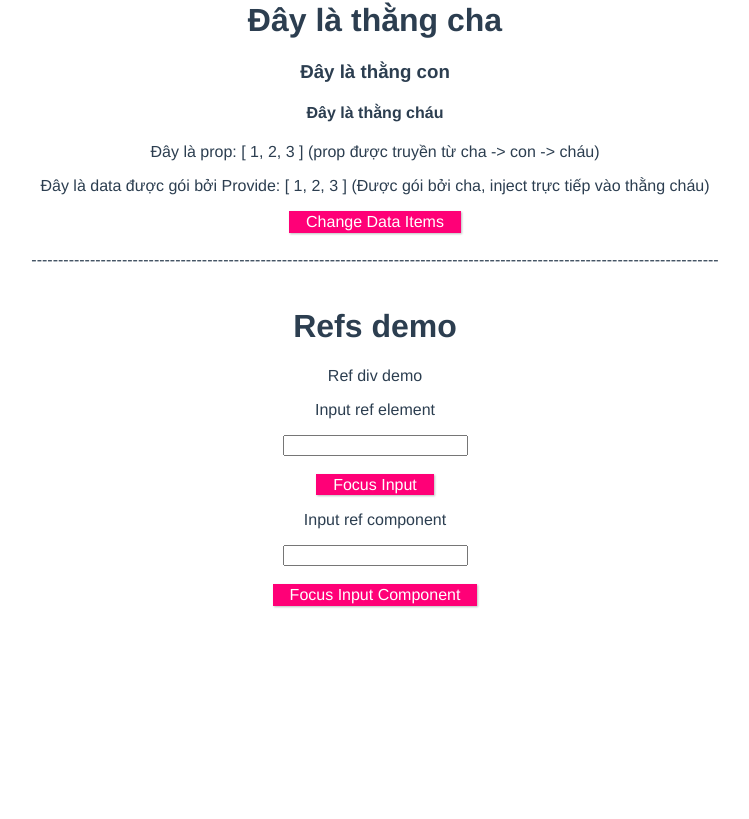
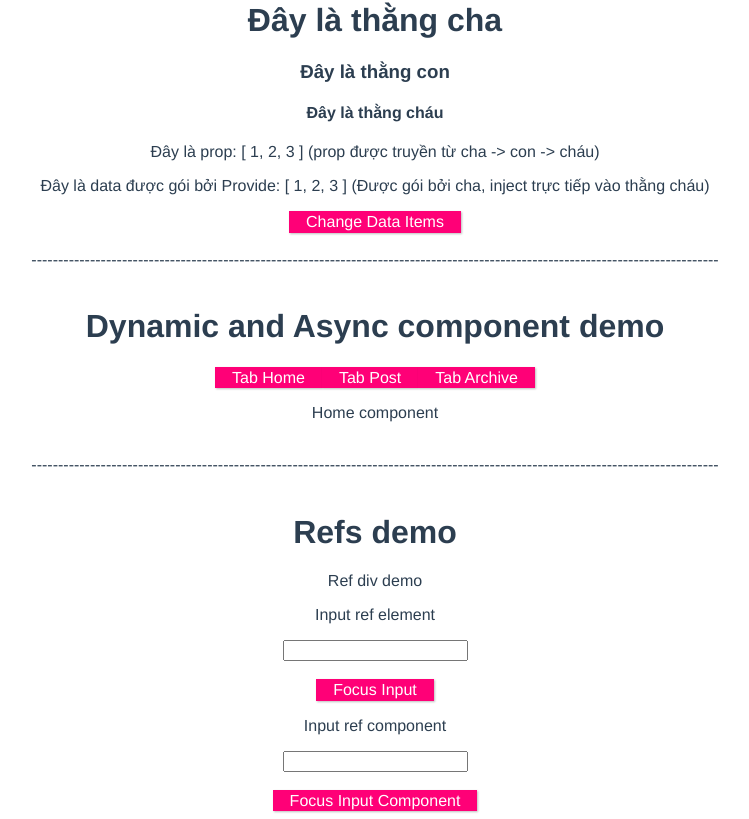
Before and after one commit to quangtran1357/vue-cli-demo, a Vue app: page / in a window 1280 px wide. Shown: the part 1547-2366 px from the top of the page, without its empty margins (265-1014 px from the left). Before the commit the page ends 2161 px from the top, so only its background shows below. Built offline with nearby package versions, Linux system fonts and the light colour scheme.

Commit message:
add_dynamic_and_async_component

```diff
--- a/src/App.vue
+++ b/src/App.vue
@@ -20,13 +20,16 @@
     <br>
     <div>---------------------------------------------------------------------------------------------------------------------------------</div>
     <br>
-    <!-- <tabs/> -->
+    <tabs/>
+    <br>
+    <div>---------------------------------------------------------------------------------------------------------------------------------</div>
+    <br>
     <refs/>
   </div>
 </template>
 
 <script>
-// import Tabs from './components/dynamicAndAsyncComponents/Tabs.vue'
+import Tabs from './components/dynamicAndAsyncComponents/Tabs.vue'
 import EmitCustom from './components/emitCustom/EmitCustom.vue'
 import Parent from './components/props/Parent.vue'
 import ProvideInject from './components/provideInject/ProvideInject.vue'
@@ -34,7 +37,7 @@ import ScopedSlot from './components/slots/ScopedSlot.vue'
 import Slots from './components/slots/Slots.vue'
 import Refs from './components/templateRefs/Refs.vue'
 export default {
-  components: { ProvideInject, Parent, EmitCustom, Slots, ScopedSlot, Refs },
+  components: { ProvideInject, Parent, EmitCustom, Slots, ScopedSlot, Tabs, Refs },
   name: 'App'
 }
 </script>
--- a/src/components/dynamicAndAsyncComponents/TabArchive.vue
+++ b/src/components/dynamicAndAsyncComponents/TabArchive.vue
@@ -1,5 +1,7 @@
 <template>
-<div class="demo-tab">Archive component</div>
+    <div class="demo-tab">
+        <p>Archive component</p>
+    </div>
 </template>
 
 <script>
--- a/src/components/dynamicAndAsyncComponents/TabHome.vue
+++ b/src/components/dynamicAndAsyncComponents/TabHome.vue
@@ -1,6 +1,6 @@
 <template>
-    <div class="tab-home">
-        <div class="demo-tab">Home component</div>
+    <div class="demo-tab">
+        <p>Home component</p>
     </div>
 </template>
 
--- a/src/components/dynamicAndAsyncComponents/Tabs.vue
+++ b/src/components/dynamicAndAsyncComponents/Tabs.vue
@@ -1,16 +1,16 @@
 <template>
     <div class="tabs">
-        <h2 class="demo-tab">Home component</h2>
+        <h1 class="demo-tab">Dynamic and Async component demo</h1>
         <div id="dynamic-component-demo" class="demo">
             <button
                 v-for="tab in tabs"
                 :key="tab.id"
                 :class="['tab-button', { active: currentTab === tab }]"
-                @click="currentTab = tab.title"
+                @click="currentTab = tab.component"
             >
-                {{ tab }}
+                {{ tab.title }}
             </button>
-            <component :is="TabHome" class="tab"></component>
+            <component :is="currentTabComponent" class="tab"></component>
         </div>
     </div>
 </template>
@@ -21,6 +21,7 @@ import TabPost from './TabPost.vue'
 import TabArchive from './TabArchive.vue'
 export default {
     name: 'Tabs',
+    components: {TabHome, TabPost, TabArchive},
     data() {
         return {
             currentTab: TabHome,
@@ -28,17 +29,17 @@ export default {
                 {
                     id: 1,
                     component: TabHome,
-                    title: 'TabHome'
+                    title: 'Tab Home'
                 },
                 {
                     id: 2,
                     component: TabPost,
-                    title: 'TabPost'
+                    title: 'Tab Post'
                 },
                 {
                     id: 3,
                     component: TabArchive,
-                    title: 'TabArchive'
+                    title: 'Tab Archive'
                 }
             ]
         }
```
